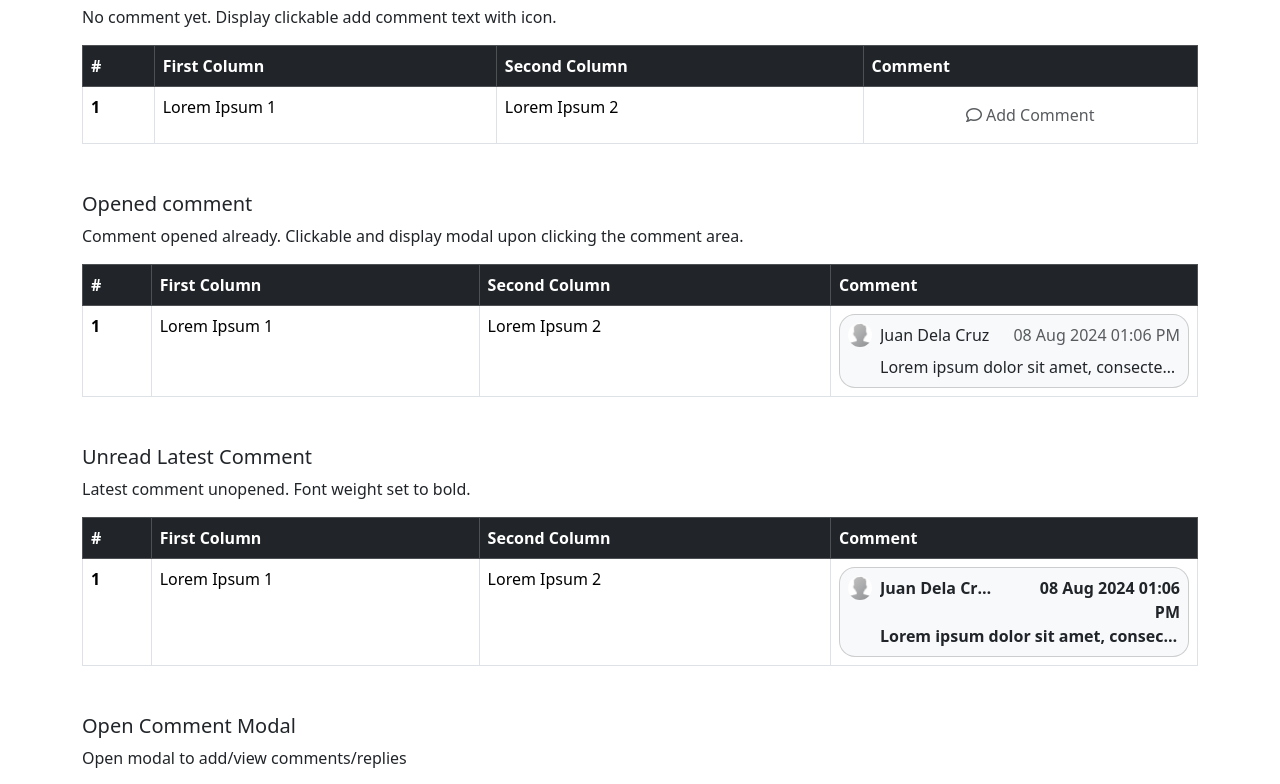
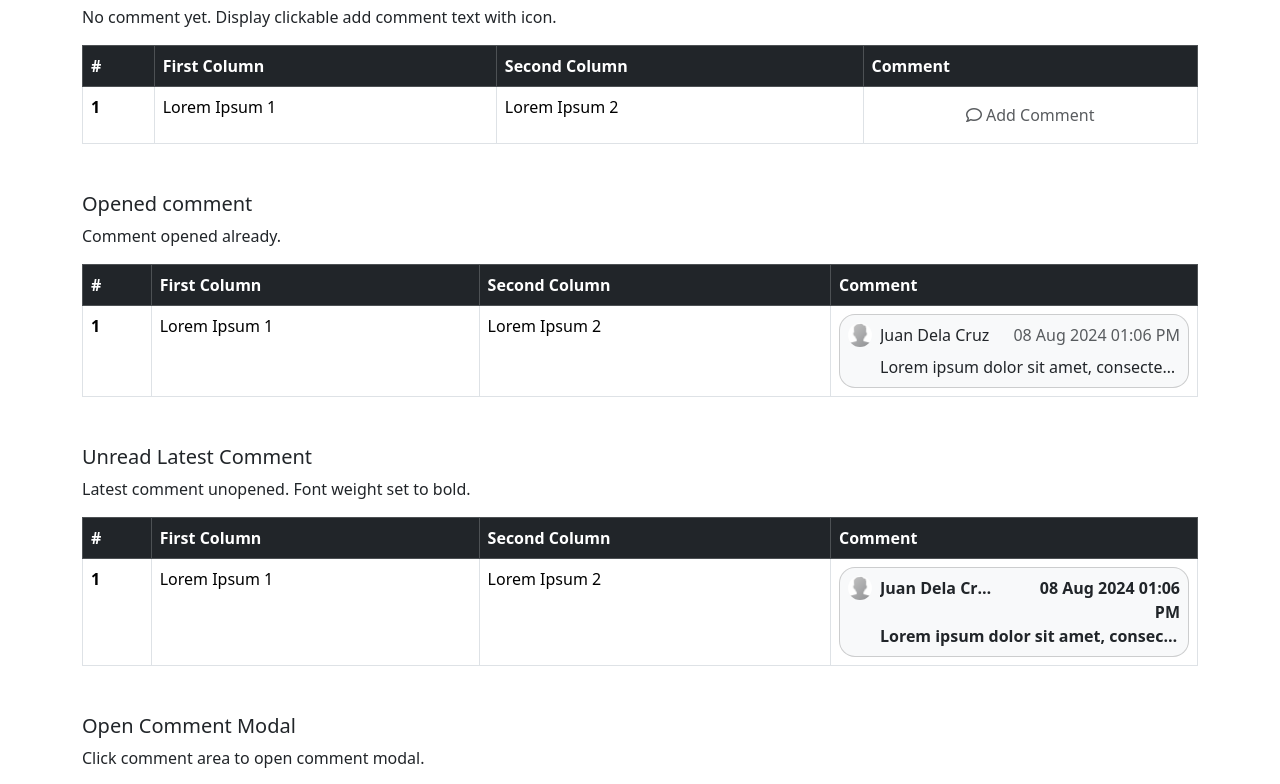
Before and after one commit to princegideon15/comment-thread-component, a website: page index.html in a window 1280 px wide. Shown: the part 147-931 px from the top of the page. Drawn offline with nearby package versions, Linux system fonts and the light colour scheme.

Commit message:
Modified Open Comment Modal setion

```diff
--- a/index.html
+++ b/index.html
@@ -38,7 +38,7 @@
         </table>
 
         <h5 class="mt-5">Opened comment</h5>
-        <p>Comment opened already. Clickable and display modal upon clicking the comment area.</p>
+        <p>Comment opened already.</p>
         <table class="table table-hover table-bordered">
             <thead class="table-dark">
                 <tr>
@@ -126,7 +126,7 @@
         </table>
 
         <h5 class="mt-5">Open Comment Modal</h5>
-        <p>Open modal to add/view comments/replies</p>
+        <p>Click comment area to open comment modal.</p>
         <table class="table table-hover table-bordered">
             <thead class="table-dark">
                 <tr>
```
